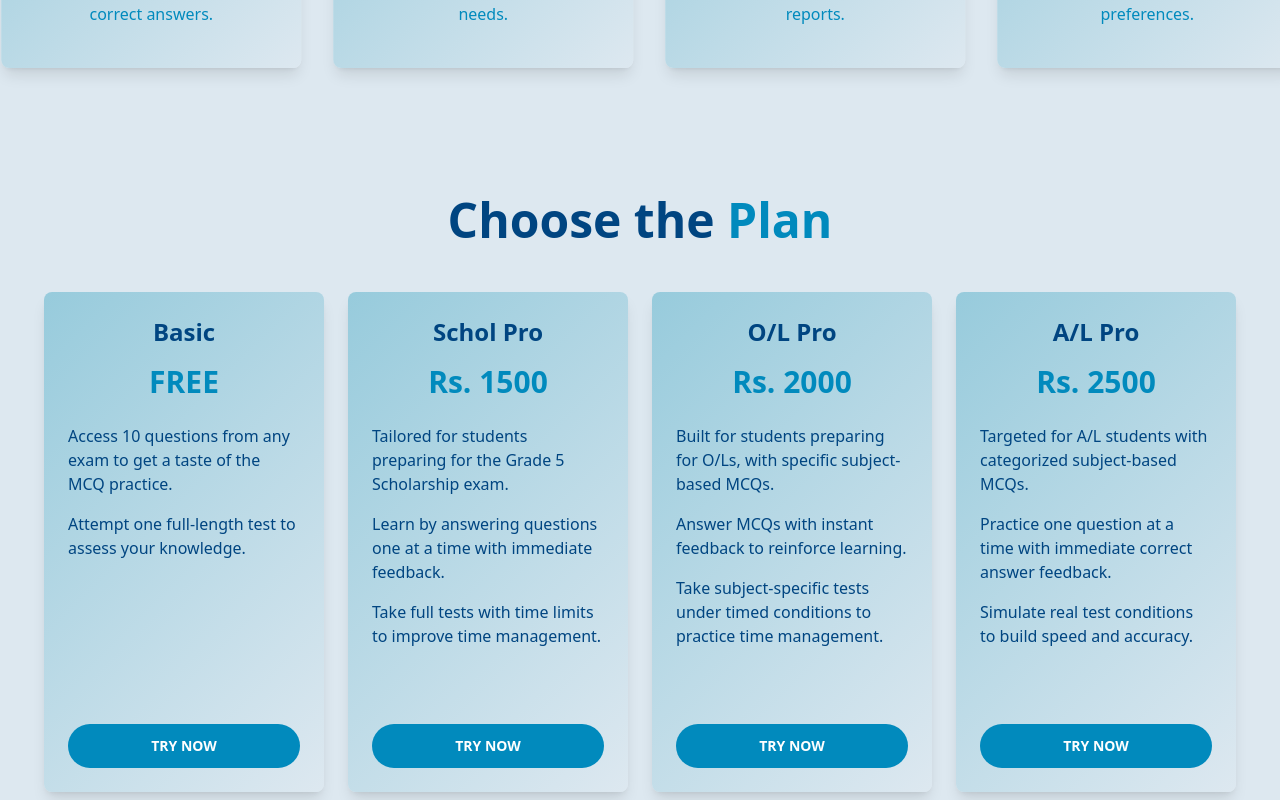
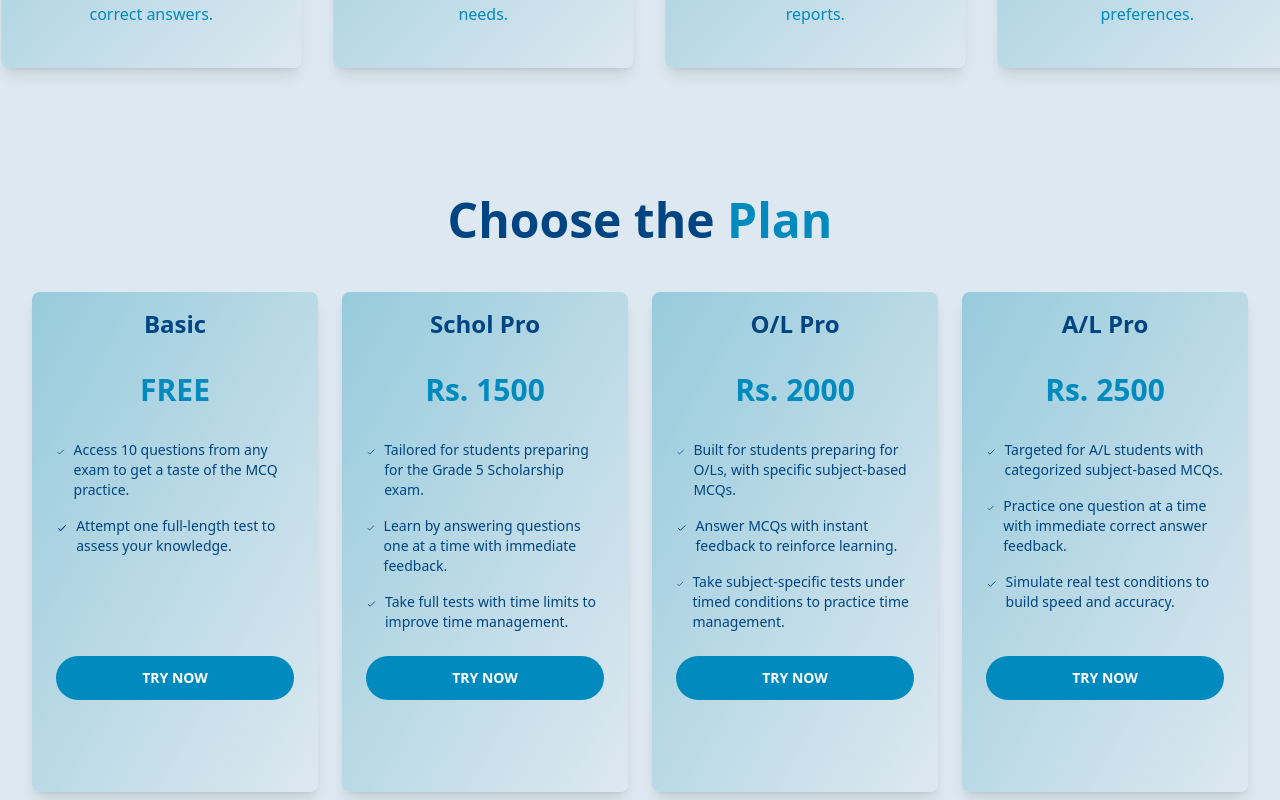
Before and after one commit to ashan2001ruh/MCQUIZ, a React (Create React App) app: page / in a window 1280 px wide. Shown: the part 1100-1900 px from the top of the page. Built offline with nearby package versions, Linux system fonts and the light colour scheme.

Commit message:
payment gateway initialized

```diff
--- a/src/components/Pricing.jsx
+++ b/src/components/Pricing.jsx
@@ -1,7 +1,21 @@
-import React from 'react';
+import React, { useState, useEffect } from 'react';
 import { motion } from 'framer-motion';
+import axios from 'axios';
+import { useNavigate } from 'react-router-dom';
 
 const Pricing = () => {
+  const [authToken, setAuthToken] = useState('');
+  const [isLoading, setIsLoading] = useState(false);
+  const navigate = useNavigate();
+
+  useEffect(() => {
+    // Get auth token from localStorage
+    const token = localStorage.getItem('authToken');
+    if (token) {
+      setAuthToken(token);
+    }
+  }, []);
+
   const plans = [
     {
       title: 'Basic',
@@ -9,10 +23,10 @@ const Pricing = () => {
       features: [
         'Access 10 questions from any exam to get a taste of the MCQ practice.',
         'Attempt one full-length test to assess your knowledge.',
-
       ],
       buttonText: 'TRY NOW',
       buttonColor: 'bg-[#018ABD] text-white font-semibold px-6 py-2 rounded-2xl text-sm hover:bg-[#005fa3] transition duration-200',
+      amount: 0
     },
     {
       title: 'Schol Pro',
@@ -23,7 +37,8 @@ const Pricing = () => {
         'Take full tests with time limits to improve time management.',
       ],
       buttonText: 'TRY NOW',
-      buttonColor: 'bg-[#018ABD] text-white font-semibold px-6 py-2 rounded-2xl text-sm hover:bg-[#005fa3] transition duration-200'
+      buttonColor: 'bg-[#018ABD] text-white font-semibold px-6 py-2 rounded-2xl text-sm hover:bg-[#005fa3] transition duration-200',
+      amount: 1500
     },
     {
       title: 'O/L Pro',
@@ -34,7 +49,8 @@ const Pricing = () => {
         'Take subject-specific tests under timed conditions to practice time management.',
       ],
       buttonText: 'TRY NOW',
-      buttonColor: 'bg-[#018ABD] text-white font-semibold px-6 py-2 rounded-2xl text-sm hover:bg-[#005fa3] transition duration-200'
+      buttonColor: 'bg-[#018ABD] text-white font-semibold px-6 py-2 rounded-2xl text-sm hover:bg-[#005fa3] transition duration-200',
+      amount: 2000
     },
     {
       title: 'A/L Pro',
@@ -45,70 +61,143 @@ const Pricing = () => {
         'Simulate real test conditions to build speed and accuracy.',
       ],
       buttonText: 'TRY NOW',
-      buttonColor: 'bg-[#018ABD] text-white font-semibold px-6 py-2 rounded-2xl text-sm hover:bg-[#005fa3] transition duration-200'
+      buttonColor: 'bg-[#018ABD] text-white font-semibold px-6 py-2 rounded-2xl text-sm hover:bg-[#005fa3] transition duration-200',
+      amount: 2500
     },
   ];
 
+  const handlePlanSelection = async (plan) => {
+    // For Basic plan, navigate directly to courses
+    if (plan.title === 'Basic') {
+      navigate('/courses');
+      return;
+    }
+
+    // Check if user is logged in
+    if (!authToken) {
+      alert('Please login to subscribe to this plan');
+      navigate('/login', { state: { from: '/pricing' } });
+      return;
+    }
+
+    try {
+      setIsLoading(true);
+
+      // Initialize payment
+      const response = await axios.post(
+        'http://localhost:3001/api/payment/initialize',
+        {
+          planType: plan.title,
+          amount: plan.amount
+        },
+        {
+          headers: {
+            Authorization: `Bearer ${authToken}`
+          }
+        }
+      );
+
+      const paymentData = response.data.paymentData;
+
+      // Load PayHere script if not already loaded
+      if (!window.payhere) {
+        const script = document.createElement('script');
+        script.src = 'https://www.payhere.lk/lib/payhere.js';
+        script.async = true;
+        script.onload = () => initializePayment(paymentData);
+        document.body.appendChild(script);
+      } else {
+        initializePayment(paymentData);
+      }
+    } catch (error) {
+      console.error('Error initializing payment:', error);
+      alert('Failed to initialize payment. Please try again.');
+      setIsLoading(false);
+    }
+  };
+
+  const initializePayment = (paymentData) => {
+    // Configure PayHere payment
+    window.payhere.onCompleted = function onCompleted(orderId) {
+      console.log('Payment completed. OrderID:' + orderId);
+      alert('Payment successful!');
+      navigate('/courses');
+      setIsLoading(false);
+    };
+
+    window.payhere.onDismissed = function onDismissed() {
+      console.log('Payment dismissed');
+      setIsLoading(false);
+    };
+
+    window.payhere.onError = function onError(error) {
+      console.log('Error:', error);
+      alert('Payment error: ' + error);
+      setIsLoading(false);
+    };
+
+    // Show the PayHere payment popup
+    window.payhere.startPayment(paymentData);
+  };
+
   return (
-    <div className="bg-[#DDE8F0] py-16"> {/* Outer background color */}
-      <div className="max-w-[1240px] mx-auto px-6">
+    <div className="bg-[#DDE8F0] min-h-screen py-16 px-4 sm:px-6 lg:px-8">
       {/* Header */}
-        <motion.h2
-          className="text-4xl md:text-5xl font-bold text-center mb-12"
-          initial={{ opacity: 0, y: -20 }}
-          animate={{ opacity: 1, y: 0 }}
-          transition={{ duration: 0.8 }}
-        >
+      <div className="text-center mb-12">
+        <h2 className="text-4xl md:text-5xl font-bold text-gray-800 mb-2">
           <span className="text-[#004581]">Choose the</span>{' '}
           <span className="text-[#018ABD]">Plan</span>
-        </motion.h2>
-
+        </h2>
+      </div>
       {/* Pricing Cards */}
-        <div className="grid grid-cols-1 sm:grid-cols-2 lg:grid-cols-4 gap-6">
+      <div className="max-w-7xl mx-auto grid grid-cols-1 gap-6 sm:grid-cols-2 lg:grid-cols-4">
         {plans.map((plan, index) => (
           <motion.div
             key={index}
-              className="flex flex-col justify-between rounded-lg shadow-lg p-6 text-center cursor-pointer"
-              style={{
-                background: 'linear-gradient(135deg, #97CBDC, #DDE8F0)', // Gradient background
-                minWidth: '200px', // Fixed width for each card
-                height: '500px', // Increased height for each card
-              }}
             initial={{ opacity: 0, y: 20 }}
             animate={{ opacity: 1, y: 0 }}
             transition={{ duration: 0.8, delay: index * 0.2 }}
             whileHover={{
-                scale: 1.05, // Slightly scale up on hover
-                boxShadow: '0 10px 20px rgba(0, 0, 0, 0.2)', // Add shadow on hover
+              scale: 1.05,
+              boxShadow: '0 10px 20px rgba(0, 0, 0, 0.2)',
             }}
+            className="flex flex-col justify-between bg-gradient-to-br from-[#97CBDC] to-[#DDE8F0] rounded-lg shadow-lg overflow-hidden h-[500px]"
           >
             {/* Plan Title */}
-              <h3 className="text-2xl font-semibold text-[#004581] mb-4">{plan.title}</h3>
-
+            <div className="py-4 px-6 text-center">
+              <h3 className="text-2xl font-semibold text-[#004581]">{plan.title}</h3>
+            </div>
             {/* Plan Price */}
-              <p className="text-3xl font-bold text-[#018ABD] mb-6">{plan.price}</p>
-
+            <div className="px-6 py-4 text-center">
+              <p className="text-3xl font-bold text-[#018ABD]">{plan.price}</p>
+            </div>
             {/* Plan Features */}
-              <ul className="text-left text-[#004581] mb-6 flex-1 overflow-y-auto"> {/* Scrollable features */}
+            <div className="px-6 py-4 flex-1">
+              <div className="h-48 overflow-y-auto mb-6">
+                {/* Scrollable features */}
                 {plan.features.map((feature, i) => (
-                  <li key={i} className="mb-4">
-                    {feature}
-                  </li>
+                  <div key={i} className="flex items-start mb-4">
+                    <svg className="h-5 w-5 text-[#004581] mt-0.5 mr-2" fill="none" stroke="currentColor" viewBox="0 0 24 24" xmlns="http://www.w3.org/2000/svg">
+                      <path strokeLinecap="round" strokeLinejoin="round" strokeWidth="2" d="M5 13l4 4L19 7"></path>
+                    </svg>
+                    <p className="text-sm text-[#004581]">{feature}</p>
+                  </div>
                 ))}
-              </ul>
-
+              </div>
               {/* Try Now Button */}
               <button
-                className={`${plan.buttonColor} text-white font-semibold py-3 px-6 rounded-full transition-colors duration-300`}
+                onClick={() => handlePlanSelection(plan)}
+                disabled={isLoading}
+                className={`w-full font-semibold py-3 px-6 rounded-full transition-colors duration-300 ${plan.buttonColor} ${isLoading ? 'opacity-70 cursor-not-allowed' : ''}`}
               >
-                {plan.buttonText}
+                {isLoading ? 'Processing...' : plan.buttonText}
               </button>
+            </div>
           </motion.div>
         ))}
       </div>
     </div>
-    </div>
-  );
+  )
 };
 
 export default Pricing;
```
Lines whose indentation alone changed are shown as unchanged.
